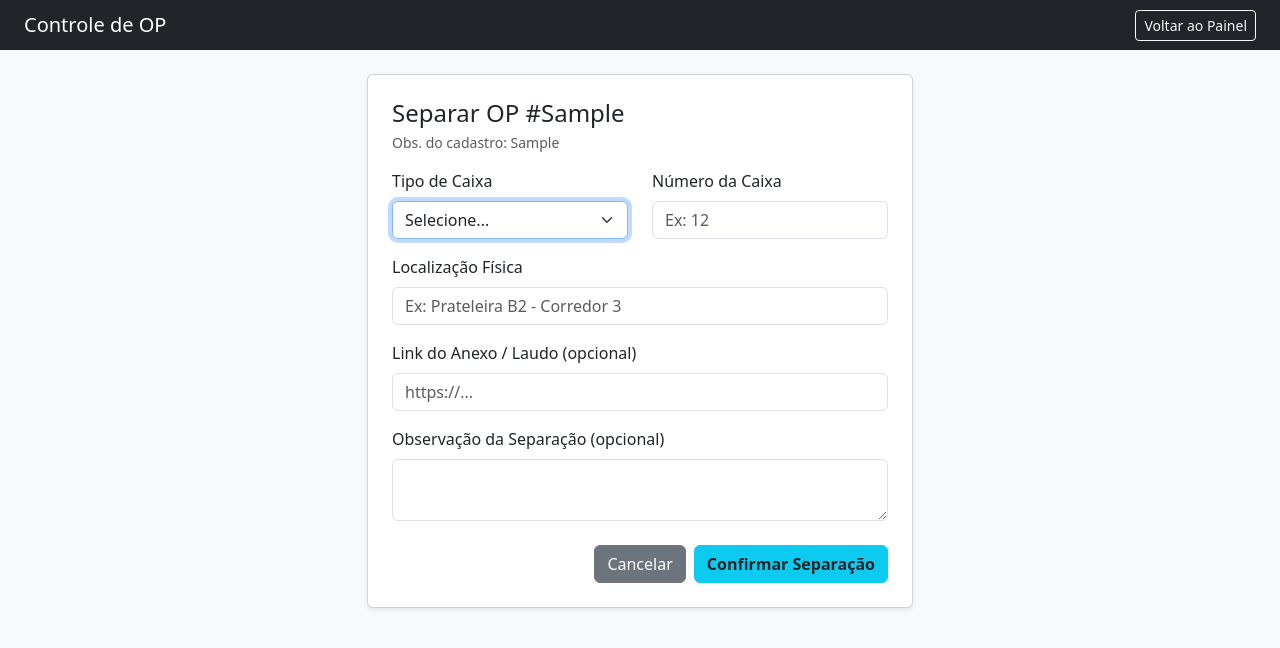
After one commit to narcisoricardo/Controle-op, a PHP site: page /separar_op.php?id=1 in a window 1280 px wide. The commit adds this page. Shown: the top 648 px of the page. Run offline with PHP 8.4, Linux system fonts and the light colour scheme; the visitor is signed in with stand-in values (Sample User, id 1); tables that the repository leaves empty hold one stand-in row (values such as "Sample post"); a stand-in replaces the project's code that opens the database connection.

Commit message:
Implementa fluxo de separacao do almoxarifado e controle de acesso por perfil

```diff
--- a/app/Controllers/OpController.php
+++ b/app/Controllers/OpController.php
@@ -14,6 +14,11 @@ class OpController
     public function listar(): array
     {
         return $this->opModel->listarTodas();
+    }
+
+    public function buscarPorId(int $id): ?array
+    {
+        return $this->opModel->buscarPorId($id);
     }
 
     public function cadastrar(array $post, int $usuarioId): ?string
@@ -38,4 +43,38 @@ class OpController
             return 'Erro ao salvar a Ordem de Produção. Tente novamente.';
         }
     }
+
+    public function separar(int $opId, array $post, int $usuarioId): ?string
+    {
+        $caixaTipo    = $post['caixa_tipo'] ?? '';
+        $caixaNumero  = (int) ($post['caixa_numero'] ?? 0);
+        $localizacao  = trim($post['localizacao'] ?? '');
+        $anexoLink    = trim($post['anexo_link'] ?? '');
+        $obsSeparacao = trim($post['obs_separacao'] ?? '');
+
+        if (!in_array($caixaTipo, ['transparente', 'marrom'], true)) {
+            return 'Selecione um tipo de caixa válido.';
+        }
+
+        if ($caixaNumero <= 0 || $localizacao === '') {
+            return 'Informe o número da caixa e a localização no almoxarifado.';
+        }
+
+        if ($anexoLink !== '' && !filter_var($anexoLink, FILTER_VALIDATE_URL)) {
+            return 'O link do anexo informado não é uma URL válida (ex: https://...).';
+        }
+
+        $this->opModel->registrarSeparacao([
+            'id'            => $opId,
+            'caixa_tipo'    => $caixaTipo,
+            'caixa_numero'  => $caixaNumero,
+            'localizacao'   => $localizacao,
+            'anexo_link'    => $anexoLink !== '' ? $anexoLink : null,
+            'obs_separacao' => $obsSeparacao !== '' ? $obsSeparacao : null,
+            'separada_por'  => $usuarioId,
+        ]);
+
+        header('Location: index.php?separada=1');
+        exit;
+    }
 }
--- a/app/Models/OpModel.php
+++ b/app/Models/OpModel.php
@@ -20,6 +20,8 @@ class OpModel
                     o.caixa_tipo,
                     o.caixa_numero,
                     o.localizacao,
+                    o.anexo_link,
+                    o.obs_separacao,
                     u.nome AS cadastrada_por_nome
                 FROM ops o
                 INNER JOIN usuarios u ON o.cadastrada_por = u.id
@@ -27,6 +29,20 @@ class OpModel
 
         $stmt = $this->pdo->query($sql);
         return $stmt->fetchAll();
+    }
+
+    public function buscarPorId(int $id): ?array
+    {
+        $sql = "SELECT id, numero_op, status, obs_aguardando
+                FROM ops
+                WHERE id = :id
+                LIMIT 1";
+
+        $stmt = $this->pdo->prepare($sql);
+        $stmt->execute([':id' => $id]);
+
+        $op = $stmt->fetch();
+        return $op ?: null;
     }
 
     public function criar(string $numeroOp, ?string $obsAguardando, int $usuarioId): bool
@@ -42,4 +58,30 @@ class OpModel
             ':cadastrada_por' => $usuarioId,
         ]);
     }
+
+    public function registrarSeparacao(array $dados): bool
+    {
+        $sql = "UPDATE ops SET
+                    status = 'separada',
+                    caixa_tipo = :caixa_tipo,
+                    caixa_numero = :caixa_numero,
+                    localizacao = :localizacao,
+                    anexo_link = :anexo_link,
+                    obs_separacao = :obs_separacao,
+                    separada_por = :separada_por,
+                    data_separacao = NOW()
+                WHERE id = :id AND status = 'aguardando'";
+
+        $stmt = $this->pdo->prepare($sql);
+
+        return $stmt->execute([
+            ':caixa_tipo'    => $dados['caixa_tipo'],
+            ':caixa_numero'  => $dados['caixa_numero'],
+            ':localizacao'   => $dados['localizacao'],
+            ':anexo_link'    => $dados['anexo_link'],
+            ':obs_separacao' => $dados['obs_separacao'],
+            ':separada_por'  => $dados['separada_por'],
+            ':id'            => $dados['id'],
+        ]);
+    }
 }
--- /dev/null
+++ b/app/Views/separar_op_view.php
@@ -0,0 +1,76 @@
+<!DOCTYPE html>
+<html lang="pt-BR">
+<head>
+    <meta charset="UTF-8">
+    <meta name="viewport" content="width=device-width, initial-scale=1.0">
+    <title>Separar OP - Controle de OP</title>
+    <link href="https://cdn.jsdelivr.net/npm/bootstrap@5.3.3/dist/css/bootstrap.min.css" rel="stylesheet">
+</head>
+<body class="bg-light">
+
+<nav class="navbar navbar-dark bg-dark px-4">
+    <a href="index.php" class="navbar-brand mb-0 h1">Controle de OP</a>
+    <a href="index.php" class="btn btn-outline-light btn-sm">Voltar ao Painel</a>
+</nav>
+
+<div class="container mt-4">
+    <div class="row justify-content-center">
+        <div class="col-md-6">
+            <div class="card shadow-sm">
+                <div class="card-body p-4">
+                    <h4 class="mb-1">Separar OP #<?= htmlspecialchars($op['numero_op'], ENT_QUOTES, 'UTF-8') ?></h4>
+                    <p class="text-muted small mb-3">
+                        Obs. do cadastro: <?= htmlspecialchars($op['obs_aguardando'] ?? 'Nenhuma', ENT_QUOTES, 'UTF-8') ?>
+                    </p>
+
+                    <?php if (!empty($erro)): ?>
+                        <div class="alert alert-danger py-2">
+                            <?= htmlspecialchars($erro, ENT_QUOTES, 'UTF-8') ?>
+                        </div>
+                    <?php endif; ?>
+
+                    <form method="POST" action="separar_op.php?id=<?= (int)$op['id'] ?>">
+                        <div class="row">
+                            <div class="col-md-6 mb-3">
+                                <label for="caixa_tipo" class="form-label">Tipo de Caixa</label>
+                                <select class="form-select" id="caixa_tipo" name="caixa_tipo" required autofocus>
+                                    <option value="">Selecione...</option>
+                                    <option value="transparente">Transparente</option>
+                                    <option value="marrom">Marrom</option>
+                                </select>
+                            </div>
+
+                            <div class="col-md-6 mb-3">
+                                <label for="caixa_numero" class="form-label">Número da Caixa</label>
+                                <input type="number" class="form-control" id="caixa_numero" name="caixa_numero" min="1" placeholder="Ex: 12" required>
+                            </div>
+                        </div>
+
+                        <div class="mb-3">
+                            <label for="localizacao" class="form-label">Localização Física</label>
+                            <input type="text" class="form-control" id="localizacao" name="localizacao" placeholder="Ex: Prateleira B2 - Corredor 3" required>
+                        </div>
+
+                        <div class="mb-3">
+                            <label for="anexo_link" class="form-label">Link do Anexo / Laudo (opcional)</label>
+                            <input type="url" class="form-control" id="anexo_link" name="anexo_link" placeholder="https://...">
+                        </div>
+
+                        <div class="mb-4">
+                            <label for="obs_separacao" class="form-label">Observação da Separação (opcional)</label>
+                            <textarea class="form-control" id="obs_separacao" name="obs_separacao" rows="2"></textarea>
+                        </div>
+
+                        <div class="d-flex justify-content-end gap-2">
+                            <a href="index.php" class="btn btn-secondary">Cancelar</a>
+                            <button type="submit" class="btn btn-info text-dark fw-semibold">Confirmar Separação</button>
+                        </div>
+                    </form>
+                </div>
+            </div>
+        </div>
+    </div>
+</div>
+
+</body>
+</html>
--- /dev/null
+++ b/public/separar_op.php
@@ -0,0 +1,25 @@
+<?php
+
+require_once __DIR__ . '/../app/controle_acesso.php';
+// Apenas Admin e Almoxarife podem registrar separação
+exigirPerfil(['admin', 'almoxarife']);
+
+require_once __DIR__ . '/../config/conexao.php';
+require_once __DIR__ . '/../app/Controllers/OpController.php';
+
+$opId = (int) ($_GET['id'] ?? 0);
+$opController = new OpController($pdo);
+$op = $opController->buscarPorId($opId);
+
+if (!$op || $op['status'] !== 'aguardando') {
+    header('Location: index.php');
+    exit;
+}
+
+$erro = null;
+
+if ($_SERVER['REQUEST_METHOD'] === 'POST') {
+    $erro = $opController->separar($opId, $_POST, (int)$_SESSION['usuario_id']);
+}
+
+require __DIR__ . '/../app/Views/separar_op_view.php';
```
Also changed, not shown: app/Views/painel_view.php (+33 -3 lines).
